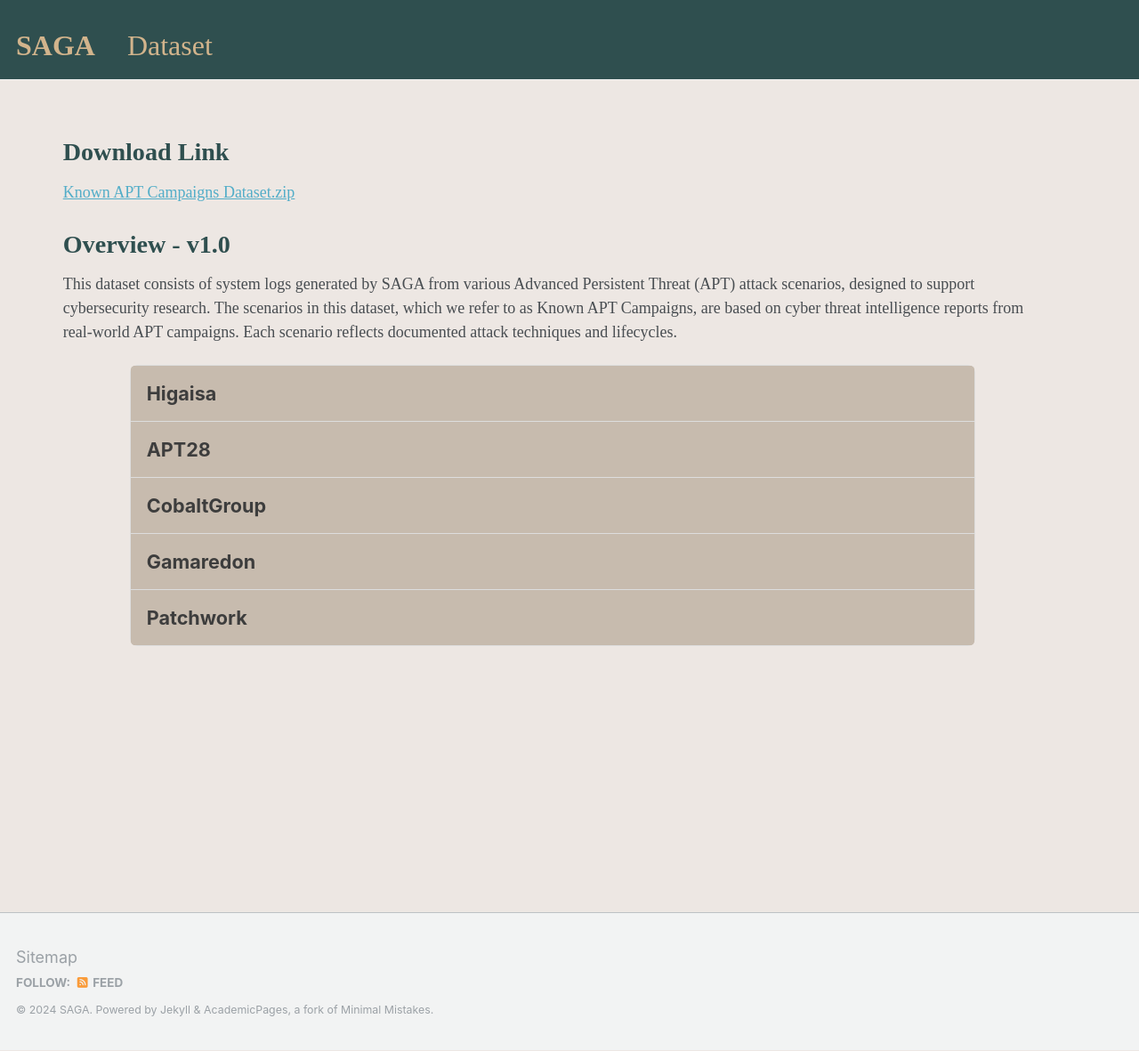
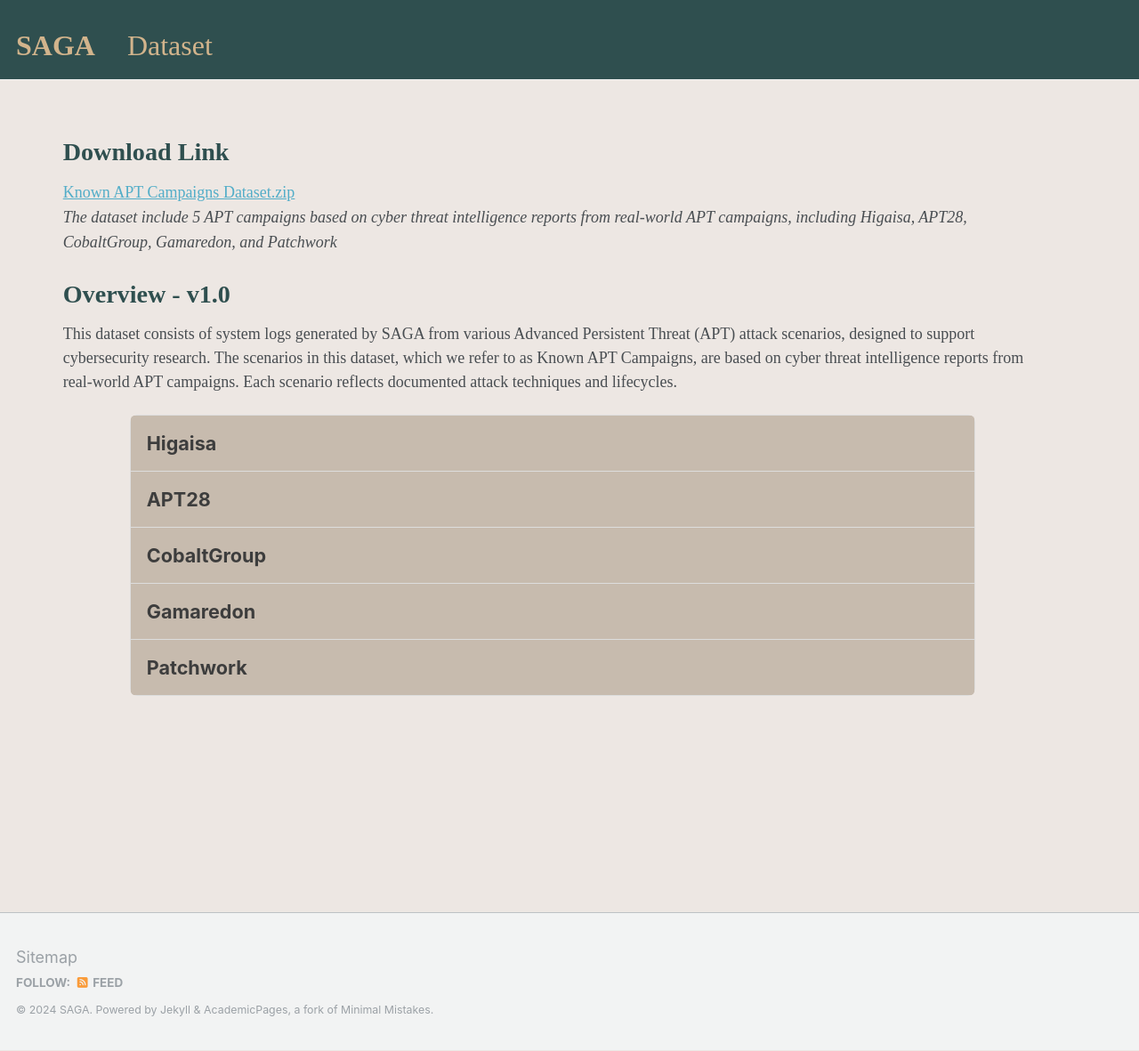
Before and after one commit to KKKK16/KKKK16.github.io, a Jekyll site: the page built from _pages/dataset_v1.md, in a window 1280 px wide and 1181 px high. Shown: the whole window at 89% size. Built offline with Jekyll 4.4.1, drawn with Linux system fonts in a browser that asks for light colours.

Commit message:
Update dataset_v1.md

```diff
--- a/_pages/dataset_v1.md
+++ b/_pages/dataset_v1.md
@@ -4,7 +4,8 @@ permalink: /dataset/v1
 author_profile: false
 ---
 <h1 style= "color:#2F4F4F; font-family: 'Work Sans'; margin-top: 1em !important;">Download Link</h1>
-<a href="https://drive.google.com/file/d/1XdlHEUJ0rvHFf3HfY1VYYkhLsMU6wg_A/view?usp=sharing" target="_blank" style="font-family: 'Work Sans';">Known APT Campaigns Dataset.zip</a>
+<a href="https://drive.google.com/file/d/1XdlHEUJ0rvHFf3HfY1VYYkhLsMU6wg_A/view?usp=sharing" target="_blank" style="font-family: 'Work Sans';">Known APT Campaigns Dataset.zip</a><br>
+<em style="font-family: 'Work Sans';">The dataset include 5 APT campaigns based on cyber threat intelligence reports from real-world APT campaigns, including Higaisa, APT28, CobaltGroup, Gamaredon, and Patchwork</em>
 <h1 style= "color:#2F4F4F; font-family: 'Work Sans'; margin-top: 1em !important;">Overview - v1.0</h1>
 <p style="font-family: 'Work Sans';">This dataset consists of system logs generated by SAGA from various Advanced Persistent Threat (APT) attack scenarios, designed to support cybersecurity research. The scenarios in this dataset, which we refer to as Known APT Campaigns, are based on cyber threat intelligence reports from real-world APT campaigns. Each scenario reflects documented attack techniques and lifecycles.</p>
 
```
